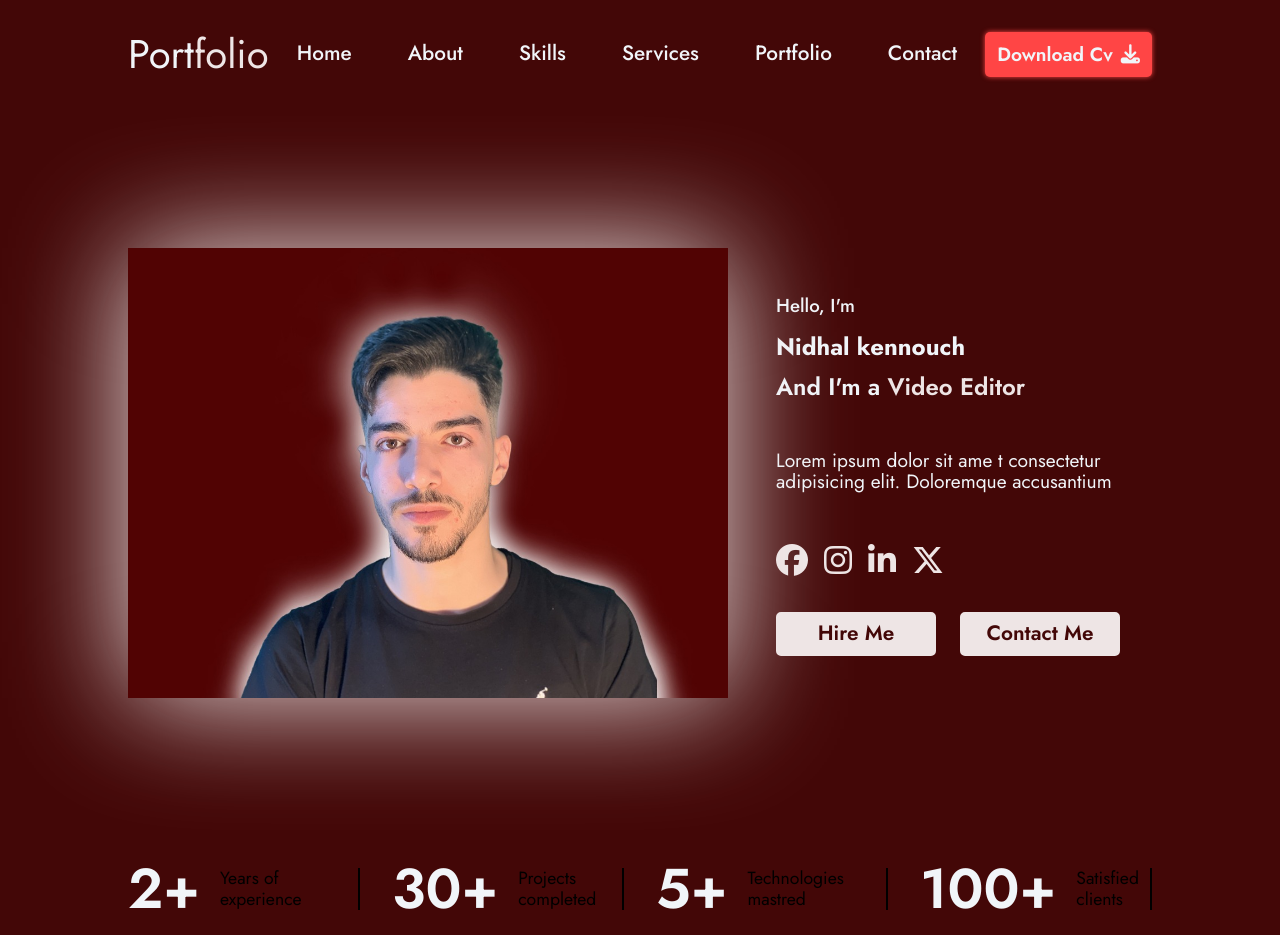
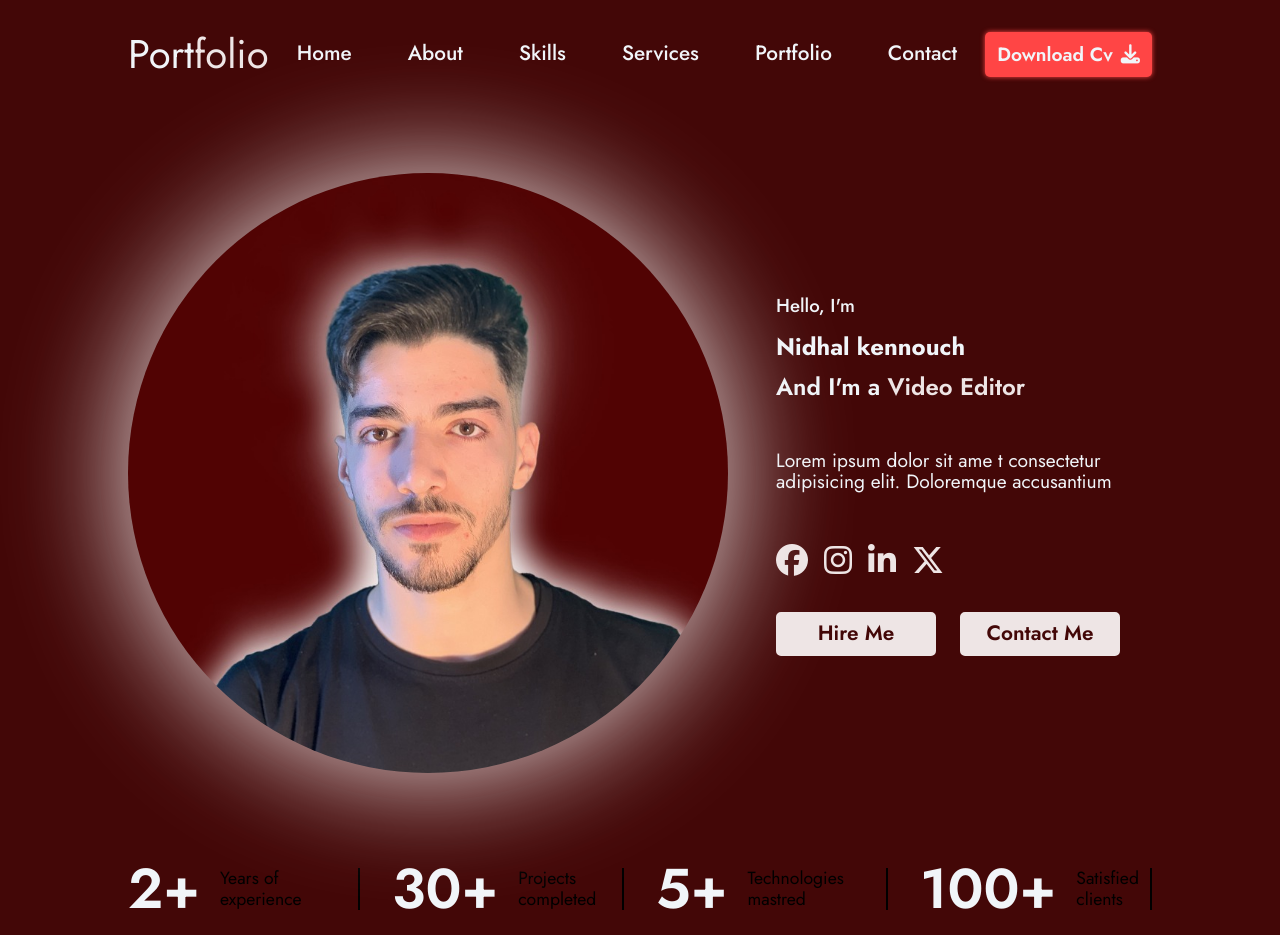
Before and after one commit to ronney0611-dev/Nidhal-portfolio, a plain HTML site: page portfolio.html in a window 1280 px wide. Drawn offline with Linux system fonts and the light colour scheme.

Commit message:
Update porftolio.css

```diff
--- a/porftolio.css
+++ b/porftolio.css
@@ -120,8 +120,8 @@ header .nav-bar ul li a:hover::after{
     min-width: 400px;
     filter: drop-shadow(0 0 60px var(--global-clr));
     border-radius: 100px;
-    object-fit: contain;
-    border-radius: 20px;
+    object-fit: cover;
+    border-radius: 300px;
 }
 .hero-content{
     max-width: 50%;
```
